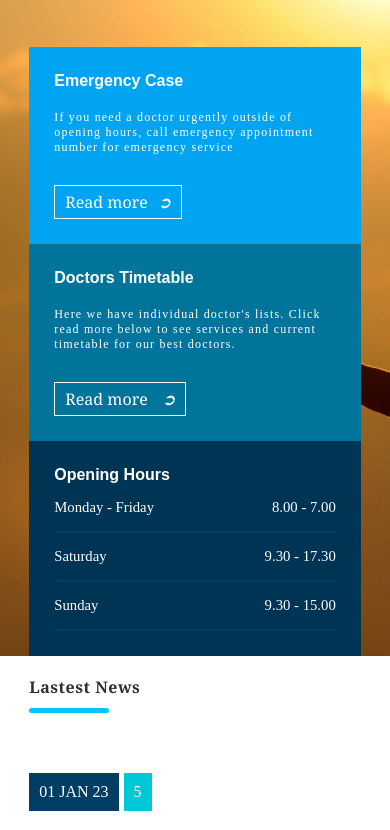
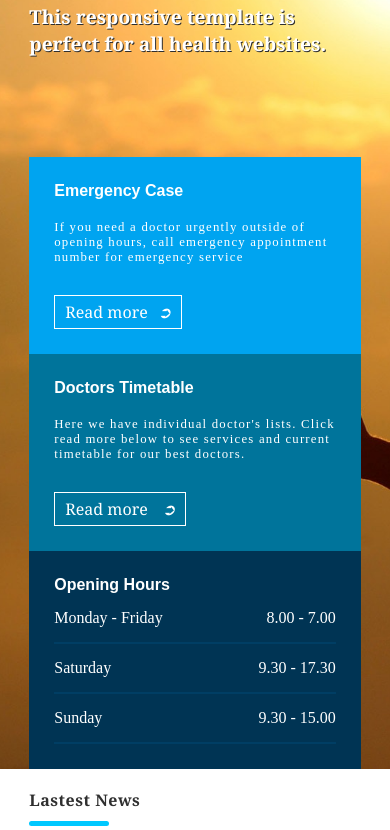
Before and after one commit to Leonardo-Barbosa-Silva/site-flexbox, a website: page public/index.html in a window 390 px wide. Shown: the part 327-1157 px from the top of the page. Drawn offline with Linux system fonts and the light colour scheme.

Commit message:
final version website responsivity

```diff
--- a/public/assets/css/style.css
+++ b/public/assets/css/style.css
@@ -75,7 +75,7 @@ header {
     background-image: url('../images/home-banner.jpg');
     background-position: center;
     background-size: cover;
-    height: 90vh;
+    height: auto;
     display: flex;
     justify-content: center;
 }
@@ -92,12 +92,12 @@ header {
     flex-direction: column;
     justify-content: center;
     color: var(--color-secundary);
-    padding: 50px 0;
+    padding: 100px 0;
 }
 
 .banner-headline h1 {
     max-width: 600px;
-    font-size: 3.5rem;
+    font-size: 4rem;
     font-family: var(--font-primary);
     text-shadow: 3px 3px #2f2f2f;
 }
@@ -105,14 +105,14 @@ header {
 .banner-headline h2 {
     max-width: 500px;
     margin-top: 20px;
-    font-size: 1.25rem;
+    font-size: 1.5rem;
     font-family: var(--font-secundary);
     text-shadow: 1px 1px #2f2f2f;
 }
 
 /* aqui deixamos um tamanho fixo */
 .banner-options {
-    height: 45%;
+    height: auto;
     display: flex;
     min-width: 400px;
     flex-wrap: wrap;
@@ -142,12 +142,12 @@ header {
 }
 
 .option-title {
-    font-size: 1rem;
+    font-size: 2rem;
     font-weight: 600;
     font-family: var(--font-primary);
 }
 .option-desc {
-    font-size: 0.9rem;
+    font-size: 1rem;
     font-weight: lighter;
     letter-spacing: 1.2px;
     margin: 20px 0 30px 0;
@@ -158,7 +158,7 @@ header {
     display: flex;
     justify-content: center;
     flex-direction: column;
-    font-size: 0.92rem;
+    font-size: 1rem;
 }
 
 .option-table .table-line {
@@ -508,14 +508,14 @@ footer #footer-menu .content a:hover {
         font-size: 3rem;
     }
     .banner-headline h2 {
-        font-size: 1rem;
+        font-size: 1.2rem;
     }
 
     .banner-options .option-title {
         font-size: 1rem;
     }
     .banner-options .option-desc {
-        font-size: 0.75rem;
+        font-size: 0.8rem;
 }
 }
 
```
